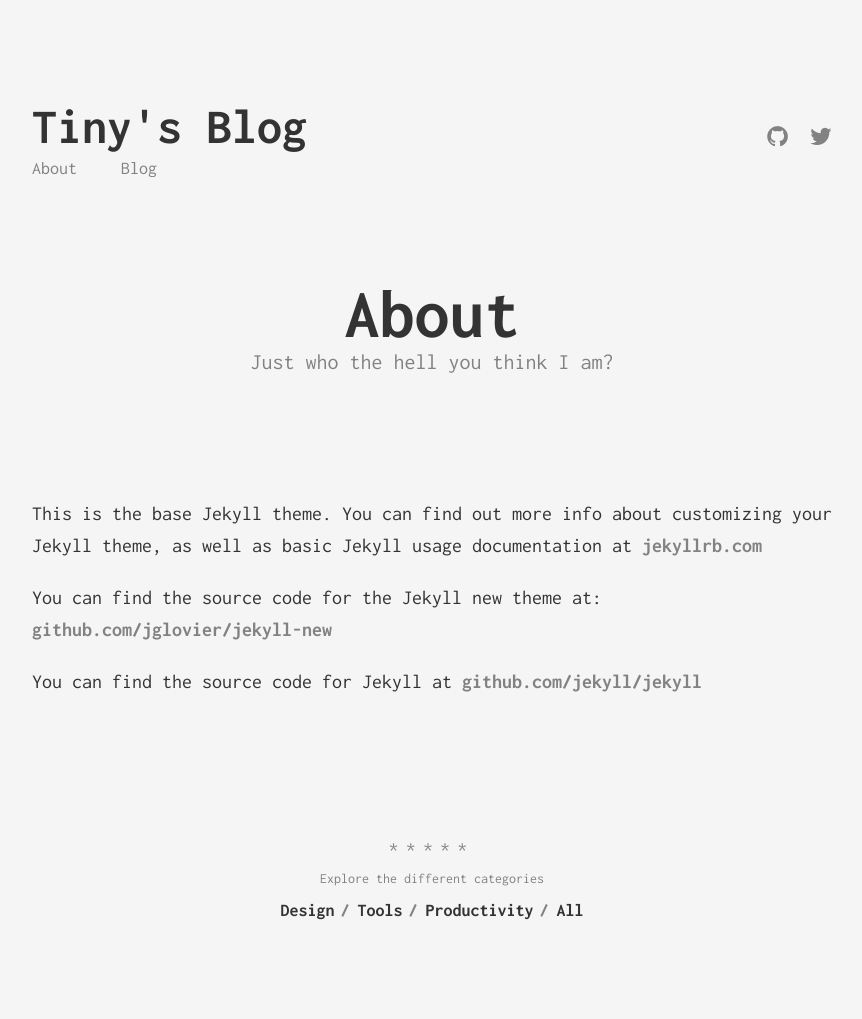
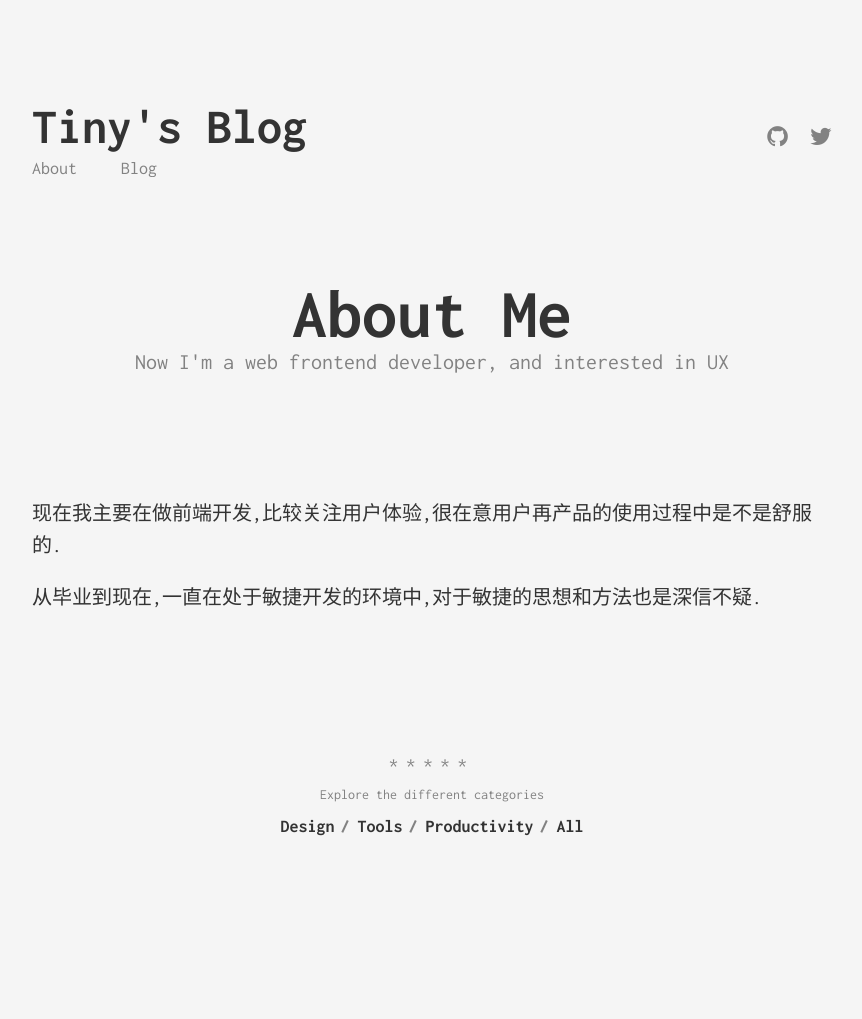
Before and after one commit to zhangtiny123/zhangtiny123.github.io, a Jekyll site: the page built from about.md, in a window 1280 px wide. Shown: the whole page, without its empty margins (208-1070 px from the left). Built offline with Jekyll 4.4.1, drawn with Linux system fonts in a browser that asks for light colours; after the commit the page ends 935 px from its top, so only the background shows below that.

Commit message:
update the about and description

```diff
--- a/_config.yml
+++ b/_config.yml
@@ -1,8 +1,7 @@
 # Site settings
 title: Tiny's Blog
 description:
-  这里是我的个人博客.
-  我会在这里记录下一些个人想法...
+  一个正在日新月异的互联网行业中摸爬滚打的程序猿,在这里写下了一些蛊惑箴言...
 
 baseurl: "" # the subpath of your site, e.g. /blog/
 url: "http://zhangtiny123.github.io" # the base hostname & protocol for your site
--- a/_posts/2015-11-19-config-vps-steps.markdown
+++ b/_posts/2015-11-19-config-vps-steps.markdown
@@ -2,7 +2,7 @@
 layout: post
 title:  "Config a VPS by Shadowsocks"
 subtitle: "this is a Go version shadowsocks guide, Node or Python version is similar"
-date:   2015-09-06 23:34:01
+date:   2015-11-19 18:23:01
 categories: [tool]
 ---
 
--- a/about.md
+++ b/about.md
@@ -1,12 +1,10 @@
 ---
 layout: page
-title: About
-subtitle: Just who the hell you think I am?
-permalink: /about/
+title: About Me
+subtitle: Now I'm a web frontend developer, and interested in UX
+permalink: /about-me/
 ---
 
-This is the base Jekyll theme. You can find out more info about customizing your Jekyll theme, as well as basic Jekyll usage documentation at [jekyllrb.com](http://jekyllrb.com/)
+现在我主要在做前端开发,比较关注用户体验,很在意用户再产品的使用过程中是不是舒服的.
 
-You can find the source code for the Jekyll new theme at: [github.com/jglovier/jekyll-new](https://github.com/jglovier/jekyll-new)
-
-You can find the source code for Jekyll at [github.com/jekyll/jekyll](https://github.com/jekyll/jekyll)
+从毕业到现在,一直在处于敏捷开发的环境中,对于敏捷的思想和方法也是深信不疑.
```
